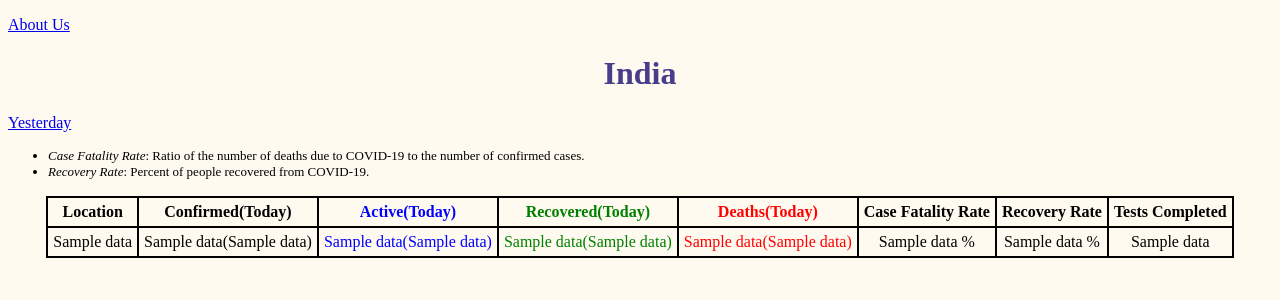
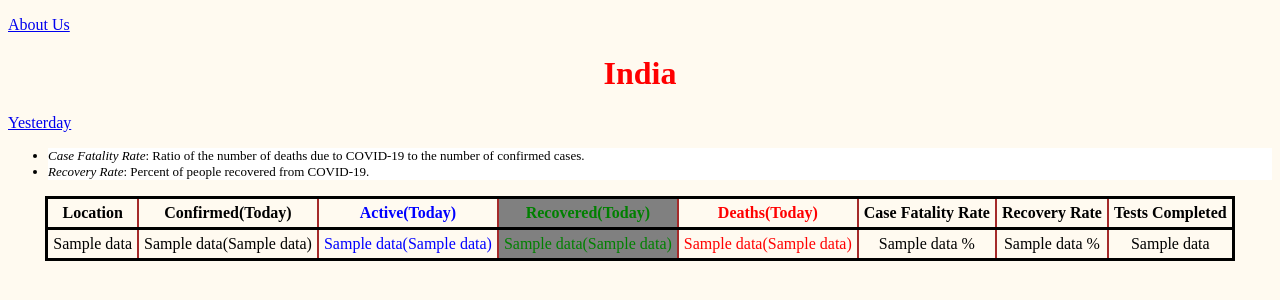
Before and after one commit to anonshubh/covid19-india, a Django app: template templates/index.html in a window 1280 px wide. Shown: the top 300 px of the page. Run offline with Django 3.2, Linux system fonts and the light colour scheme; the template is opened without the code that fills it: most values are stand-ins (such as "Sample title", 1, 10 or a date in 2020).

Commit message:
Update style.css

```diff
--- a/static/css/style.css
+++ b/static/css/style.css
@@ -2,7 +2,7 @@ div{
     font-weight: bold;
 }
 h1,h2{
-    color:darkslateblue;
+    color:red;
     text-align: center;
 }
 .center {
@@ -13,37 +13,48 @@ h1,h2{
     }
 table,thead{
     word-wrap: normal;
-    border: 2px solid black;
+    border: 3px solid black;
     text-align: center;
     border-collapse: collapse;
     margin: auto;
 }
 td,th{
-    border: 2px solid black;
+    border: 2px solid brown;
     padding: 5px;
 }
 body{
     background-color: floralwhite;
+
 }
 td:hover{
     color: orange;
 }
 a:hover{
     color: orange;
+   background-color: greay;
 }
 .recovered{
     color: green;
+     background-color: grey;
+}
+.recovered:hover{
+    color: red;
+     background-color: grey;
+    font-size:15px
 }
 .death{
     color: red;
 }
 .active{
     color: blue;
+     background-color: greay;
 }
 .india{
     background-color: #ded3dc;
+    font-size:10px
 }
 
 .small{
     font-size: small;
+     background-color: white;
 }
```
